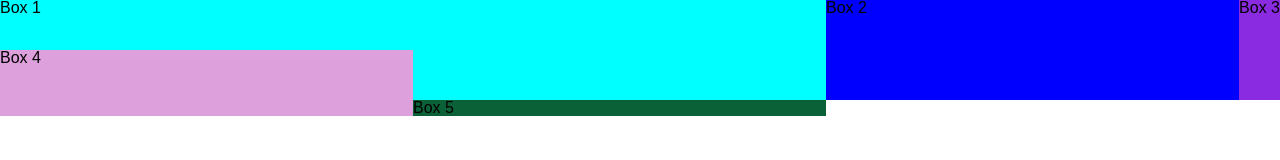
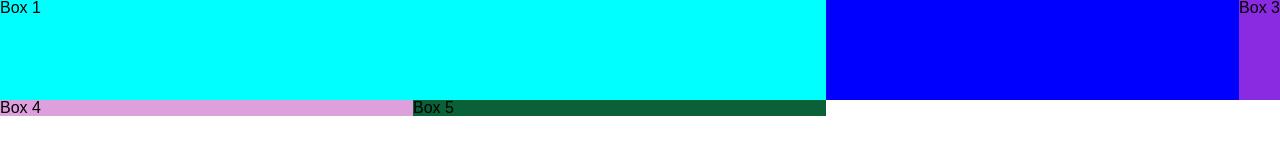
Before and after one commit to Britney-Diboll/grid-examples, a website: page public/index.html in a window 1280 px wide. Drawn offline with Linux system fonts and the light colour scheme.

Commit message:
i think i have it the way i want it

```diff
--- a/public/index.html
+++ b/public/index.html
@@ -11,7 +11,7 @@
     <div class="container">
       <div class="one">Box 1</div>
 
-      <div class="two nested"> Box 2
+      <div class="two nested">
         <!-- <div>Lorem ipsum dolor sit amet.</div>
         <div>Lorem ipsum dolor sit amet.</div>
         <div>Lorem ipsum dolor sit amet.</div>
--- a/public/screen.css
+++ b/public/screen.css
@@ -50,7 +50,7 @@ body {
 .four{
   background-color: plum;
   grid-column: 1;
-  grid-row: 2/4;
+  /* grid-row: 2/4; */
 }
 
 .five{
@@ -62,4 +62,5 @@ body {
   display: grid;
   grid-template-columns: repeat(2, 1fr);
   grid-template-rows: auto;
+  color: white;
 }
```
Also changed, not shown: 1 other file.
